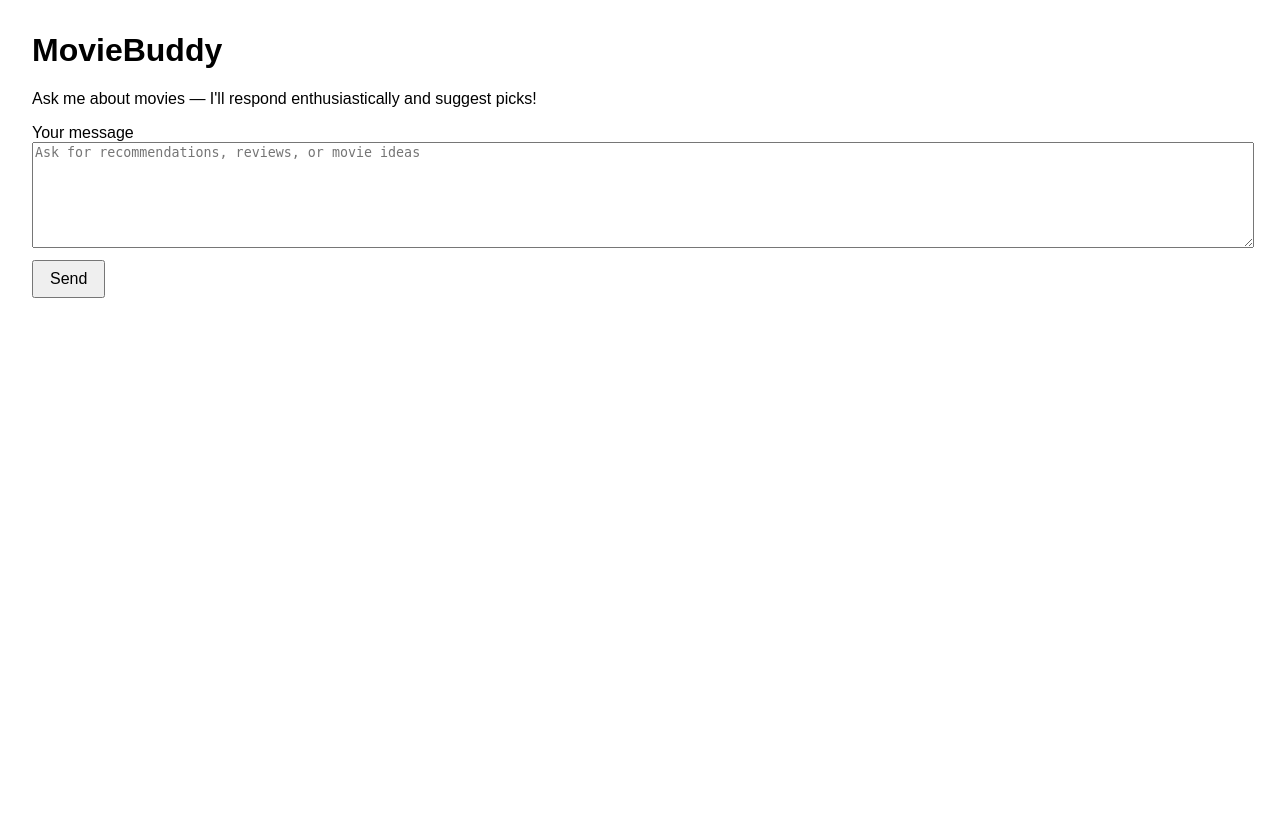
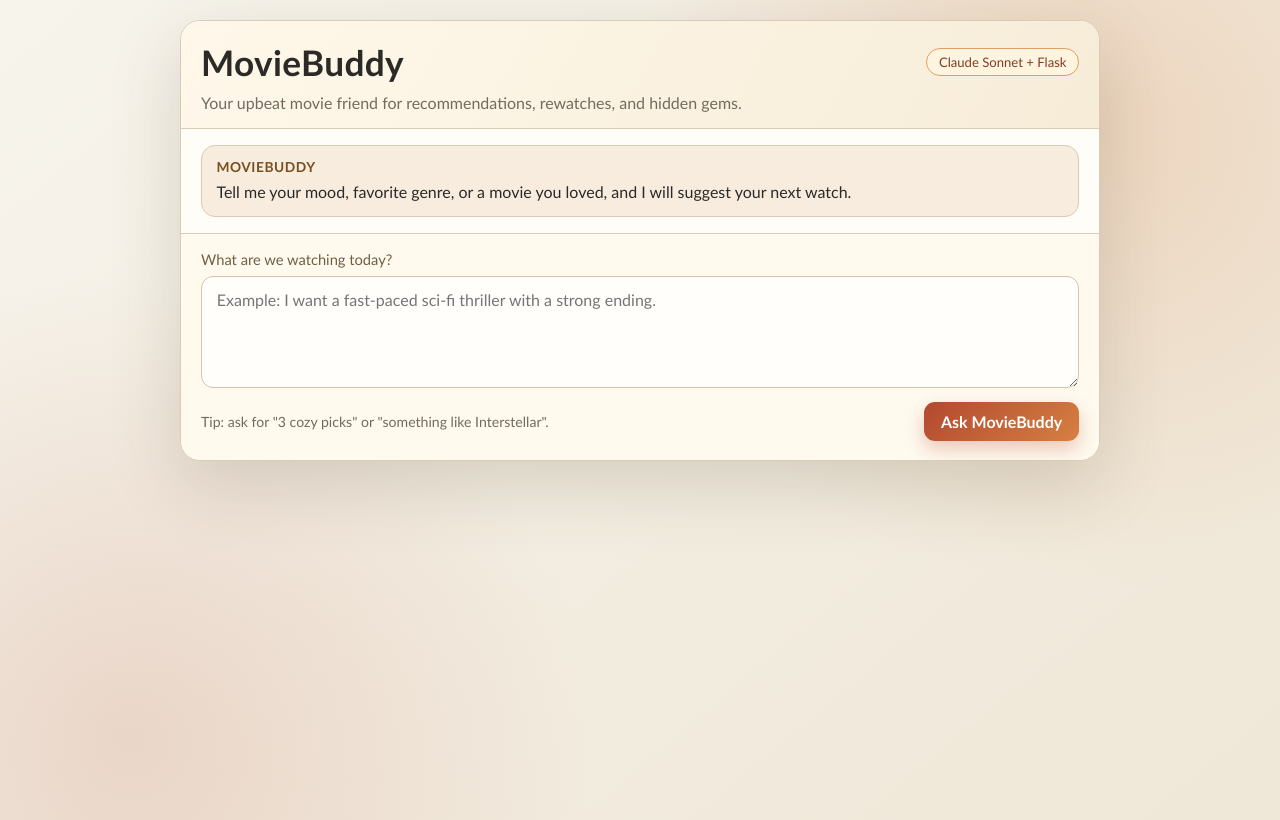
Before and after one commit to AdetayoKalejaiye/moviebuddy, a Flask app: page / in a window 1280 px wide. Before the commit the page ends 298 px from the top, so only its background shows below. Run offline with Flask 2, Linux system fonts and the light colour scheme.

Commit message:
Revamp index.html layout and styles for improved user experience and aesthetics

```diff
--- a/templates/index.html
+++ b/templates/index.html
@@ -5,28 +5,260 @@
     <meta name="viewport" content="width=device-width, initial-scale=1" />
     <title>MovieBuddy</title>
     <style>
-      body{font-family:Arial,Helvetica,sans-serif;margin:2rem}
-      textarea{width:100%;height:100px}
-      .box{border:1px solid #ddd;padding:1rem;border-radius:6px;margin-top:1rem}
-      .user{color:#2b6cb0}
-      .assistant{color:#2f855a}
-      button{padding:0.5rem 1rem;font-size:1rem}
+      :root {
+        --bg-1: #f7f4ec;
+        --bg-2: #efe7d7;
+        --card: #fffdf7;
+        --line: #d8ccb4;
+        --text: #2b2a27;
+        --muted: #726b5f;
+        --accent: #b2492f;
+        --accent-2: #d67f42;
+        --assistant-bubble: #f7ecdd;
+        --user-bubble: #f0e1cb;
+      }
+
+      * {
+        box-sizing: border-box;
+      }
+
+      body {
+        margin: 0;
+        min-height: 100vh;
+        color: var(--text);
+        font-family: "Trebuchet MS", "Segoe UI", sans-serif;
+        background:
+          radial-gradient(circle at 85% 15%, rgba(214, 127, 66, 0.22), transparent 36%),
+          radial-gradient(circle at 10% 90%, rgba(178, 73, 47, 0.15), transparent 34%),
+          linear-gradient(140deg, var(--bg-1), var(--bg-2));
+      }
+
+      .shell {
+        width: min(920px, calc(100% - 2rem));
+        margin: 1.25rem auto;
+        border: 1px solid var(--line);
+        border-radius: 20px;
+        overflow: hidden;
+        background: var(--card);
+        box-shadow: 0 24px 70px rgba(79, 64, 44, 0.18);
+      }
+
+      .hero {
+        padding: 1.25rem 1.25rem 1rem;
+        border-bottom: 1px solid var(--line);
+        background: linear-gradient(120deg, #fff8ea, #f6ecd8);
+      }
+
+      .title-row {
+        display: flex;
+        align-items: center;
+        justify-content: space-between;
+        gap: 1rem;
+      }
+
+      h1 {
+        margin: 0;
+        font-size: clamp(1.4rem, 4.7vw, 2.2rem);
+        letter-spacing: 0.01em;
+      }
+
+      .tag {
+        border: 1px solid #dca062;
+        color: #7e3e25;
+        border-radius: 999px;
+        padding: 0.3rem 0.72rem;
+        font-size: 0.82rem;
+        background: #fff4df;
+        white-space: nowrap;
+      }
+
+      .subtitle {
+        margin: 0.6rem 0 0;
+        color: var(--muted);
+      }
+
+      .chat {
+        padding: 1rem 1.25rem;
+        display: grid;
+        gap: 0.85rem;
+      }
+
+      .bubble {
+        border-radius: 14px;
+        border: 1px solid var(--line);
+        padding: 0.78rem 0.9rem;
+        animation: rise 320ms ease-out;
+      }
+
+      .bubble strong {
+        display: block;
+        margin-bottom: 0.3rem;
+        font-size: 0.86rem;
+        text-transform: uppercase;
+        letter-spacing: 0.04em;
+      }
+
+      .bubble.user {
+        background: var(--user-bubble);
+      }
+
+      .bubble.user strong {
+        color: #8f3f28;
+      }
+
+      .bubble.assistant {
+        background: var(--assistant-bubble);
+      }
+
+      .bubble.assistant strong {
+        color: #7a4f1f;
+      }
+
+      .bubble-body {
+        white-space: pre-wrap;
+        line-height: 1.5;
+      }
+
+      .composer {
+        border-top: 1px solid var(--line);
+        padding: 1rem 1.25rem 1.2rem;
+        background: #fff9ee;
+      }
+
+      label {
+        display: block;
+        margin-bottom: 0.45rem;
+        font-size: 0.92rem;
+        color: #6f5f45;
+      }
+
+      textarea {
+        width: 100%;
+        min-height: 112px;
+        padding: 0.82rem 0.92rem;
+        border: 1px solid #d3c4ab;
+        border-radius: 12px;
+        resize: vertical;
+        font: inherit;
+        color: var(--text);
+        background: #fffefb;
+      }
+
+      textarea:focus {
+        outline: 2px solid rgba(214, 127, 66, 0.36);
+        outline-offset: 1px;
+        border-color: #d67f42;
+      }
+
+      .actions {
+        margin-top: 0.7rem;
+        display: flex;
+        justify-content: space-between;
+        align-items: center;
+        gap: 0.75rem;
+      }
+
+      .hint {
+        color: var(--muted);
+        font-size: 0.88rem;
+      }
+
+      button {
+        border: 0;
+        border-radius: 11px;
+        padding: 0.62rem 1.05rem;
+        font: inherit;
+        font-weight: 700;
+        color: #fff;
+        cursor: pointer;
+        background: linear-gradient(135deg, var(--accent), var(--accent-2));
+        box-shadow: 0 8px 18px rgba(178, 73, 47, 0.28);
+      }
+
+      button:hover {
+        filter: saturate(1.06) brightness(1.02);
+      }
+
+      @keyframes rise {
+        from {
+          opacity: 0;
+          transform: translateY(5px);
+        }
+        to {
+          opacity: 1;
+          transform: translateY(0);
+        }
+      }
+
+      @media (max-width: 640px) {
+        .shell {
+          width: calc(100% - 1rem);
+          margin: 0.5rem auto;
+          border-radius: 14px;
+        }
+
+        .hero,
+        .chat,
+        .composer {
+          padding-left: 0.85rem;
+          padding-right: 0.85rem;
+        }
+
+        .actions {
+          flex-direction: column;
+          align-items: stretch;
+        }
+
+        button {
+          width: 100%;
+        }
+      }
     </style>
   </head>
   <body>
-    <h1>MovieBuddy</h1>
-    <p>Ask me about movies — I'll respond enthusiastically and suggest picks!</p>
+    <main class="shell">
+      <header class="hero">
+        <div class="title-row">
+          <h1>MovieBuddy</h1>
+          <span class="tag">Claude Sonnet + Flask</span>
+        </div>
+        <p class="subtitle">Your upbeat movie friend for recommendations, rewatches, and hidden gems.</p>
+      </header>
 
-    <form method="post">
-      <label for="message">Your message</label>
-      <textarea id="message" name="message" placeholder="Ask for recommendations, reviews, or movie ideas">{{ user_msg }}</textarea>
-      <div style="margin-top:.5rem"><button type="submit">Send</button></div>
-    </form>
+      <section class="chat">
+        {% if user_msg %}
+        <article class="bubble user">
+          <strong>You</strong>
+          <div class="bubble-body">{{ user_msg }}</div>
+        </article>
+        {% endif %}
 
-    {% if assistant_msg %}
-    <div class="box">
-      <div class="assistant"><strong>MovieBuddy:</strong></div>
-      <div style="margin-top:.5rem;white-space:pre-wrap">{{ assistant_msg }}</div>
+        {% if assistant_msg %}
+        <article class="bubble assistant">
+          <strong>MovieBuddy</strong>
+          <div class="bubble-body">{{ assistant_msg }}</div>
+        </article>
+        {% else %}
+        <article class="bubble assistant">
+          <strong>MovieBuddy</strong>
+          <div class="bubble-body">Tell me your mood, favorite genre, or a movie you loved, and I will suggest your next watch.</div>
+        </article>
+        {% endif %}
+      </section>
+
+      <form class="composer" method="post">
+        <label for="message">What are we watching today?</label>
+        <textarea id="message" name="message" placeholder="Example: I want a fast-paced sci-fi thriller with a strong ending.">{{ user_msg }}</textarea>
+        <div class="actions">
+          <span class="hint">Tip: ask for "3 cozy picks" or "something like Interstellar".</span>
+          <button type="submit">Ask MovieBuddy</button>
+        </div>
+      </form>
+    </main>
+
+    {% if assistant_msg and assistant_msg.startswith('Error contacting the Claude API:') %}
+    <div class="shell" style="margin-top:.75rem;border-color:#d09f9f;background:#fff4f4;color:#742d2d;padding:.8rem 1rem;">
+      API error detected. Check your `ANTHROPIC_API_KEY` in `.env` and verify internet/API access.
     </div>
     {% endif %}
   </body>
```
